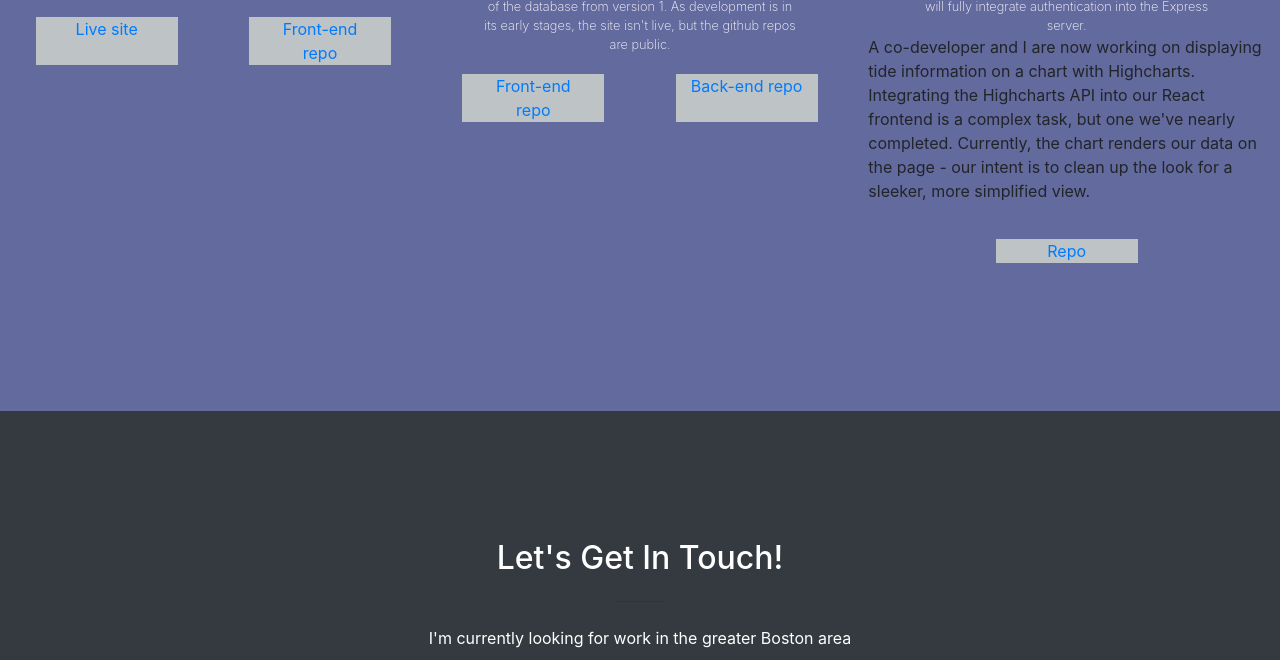
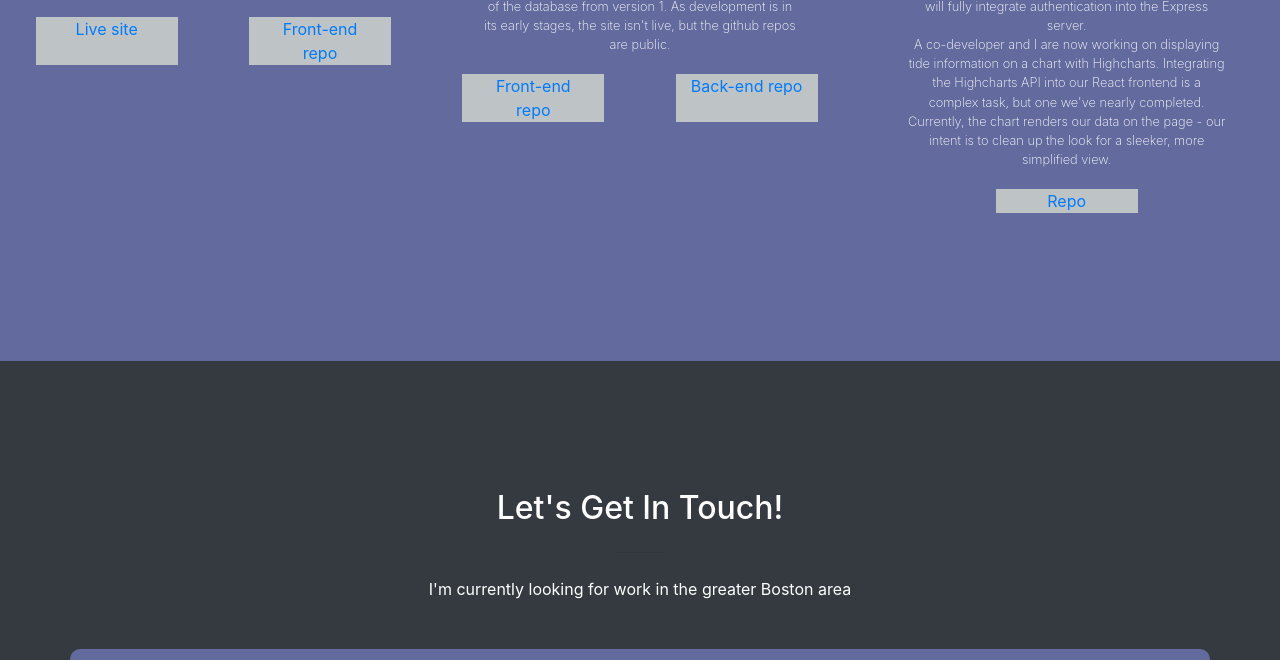
Before and after one commit to jal90/jal90.github.io, a website with bundled scripts: page index.html in a window 1280 px wide. Shown: the part 2985-3645 px from the top of the page. Built offline with nearby package versions, Linux system fonts and the light colour scheme.

Commit message:
Correct styling on final p tag
Correct styling on final p tag

```diff
--- a/index.html
+++ b/index.html
@@ -218,7 +218,7 @@
 
         <div class="col-lg-4">
           <h3 class="other" style="margin-bottom: 20px;">The Glades Website</h3>
-          <p class="project-text other">Another in-progress app, I've focused development thus far on connecting to 3rd-party APIs. I built a proxy server in Express so that the client could make calls to the Dark Sky API for weather information. This project allows me to diversify my portfolio, expanded beyong Rails only environments to utilize Express functions, middleware, and error handling. This site will fully integrate authentication into the Express server. </p><p>A co-developer and I are now working on displaying tide information on a chart with Highcharts. Integrating the Highcharts API into our React frontend is a complex task, but one we've nearly completed. Currently, the chart renders our data on the page - our intent is to clean up the look for a sleeker, more simplified view.
+          <p class="project-text other">Another in-progress app, I've focused development thus far on connecting to 3rd-party APIs. I built a proxy server in Express so that the client could make calls to the Dark Sky API for weather information. This project allows me to diversify my portfolio, expanded beyong Rails only environments to utilize Express functions, middleware, and error handling. This site will fully integrate authentication into the Express server. </p><p class="project-text other">A co-developer and I are now working on displaying tide information on a chart with Highcharts. Integrating the Highcharts API into our React frontend is a complex task, but one we've nearly completed. Currently, the chart renders our data on the page - our intent is to clean up the look for a sleeker, more simplified view.
           </p>
           <div class="row">
             <div class="col-lg-4 other-links">
```
